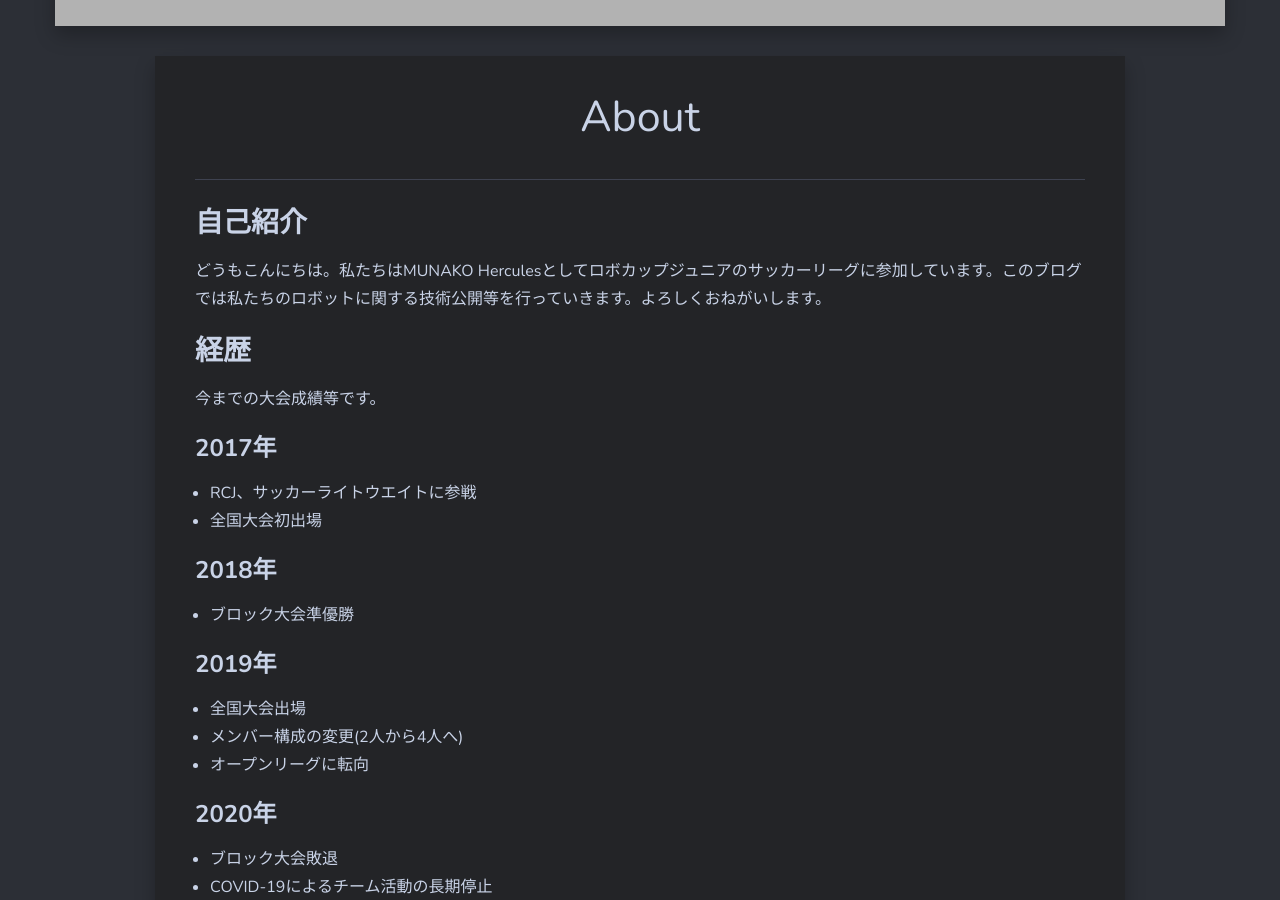
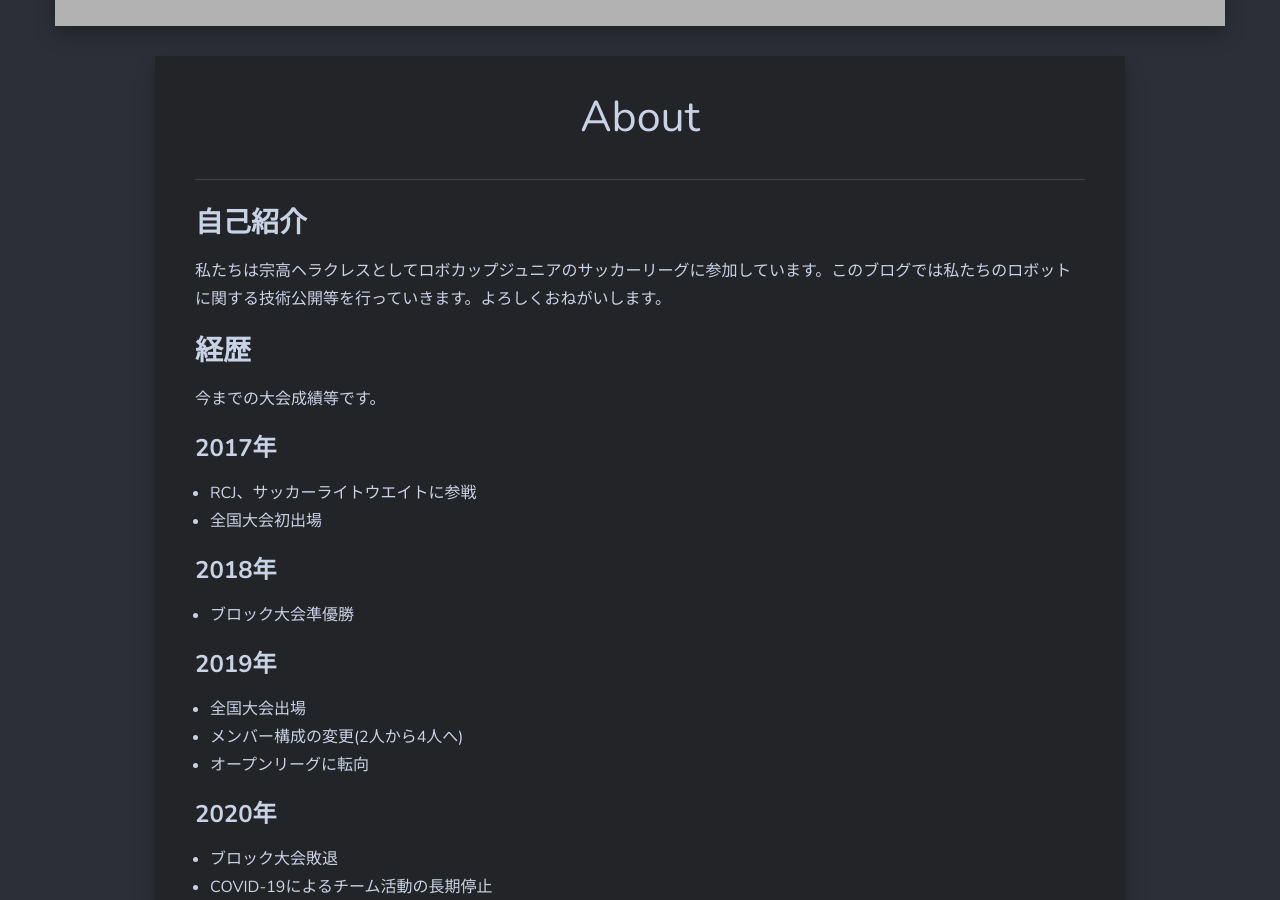
Before and after one commit to RP-800/rcj, a Jekyll site: the page built from _pages/about.md, in a window 1280 px wide and 900 px high, scrolled down 669 px. Built offline with Jekyll 4.4.1, drawn with Linux system fonts in a browser that asks for light colours; nearby versions of some CDN libraries.

Commit message:
Update about.md

```diff
--- a/_pages/about.md
+++ b/_pages/about.md
@@ -5,7 +5,7 @@ image: 897b279a-6a44-40f7-9459-d3fe7b226536.jpg
 permalink: /about/
 ---
 ## 自己紹介
-どうもこんにちは。私たちはMUNAKO Herculesとしてロボカップジュニアのサッカーリーグに参加しています。このブログでは私たちのロボットに関する技術公開等を行っていきます。よろしくおねがいします。
+私たちは宗高ヘラクレスとしてロボカップジュニアのサッカーリーグに参加しています。このブログでは私たちのロボットに関する技術公開等を行っていきます。よろしくおねがいします。
 
 ## 経歴
 今までの大会成績等です。
```
